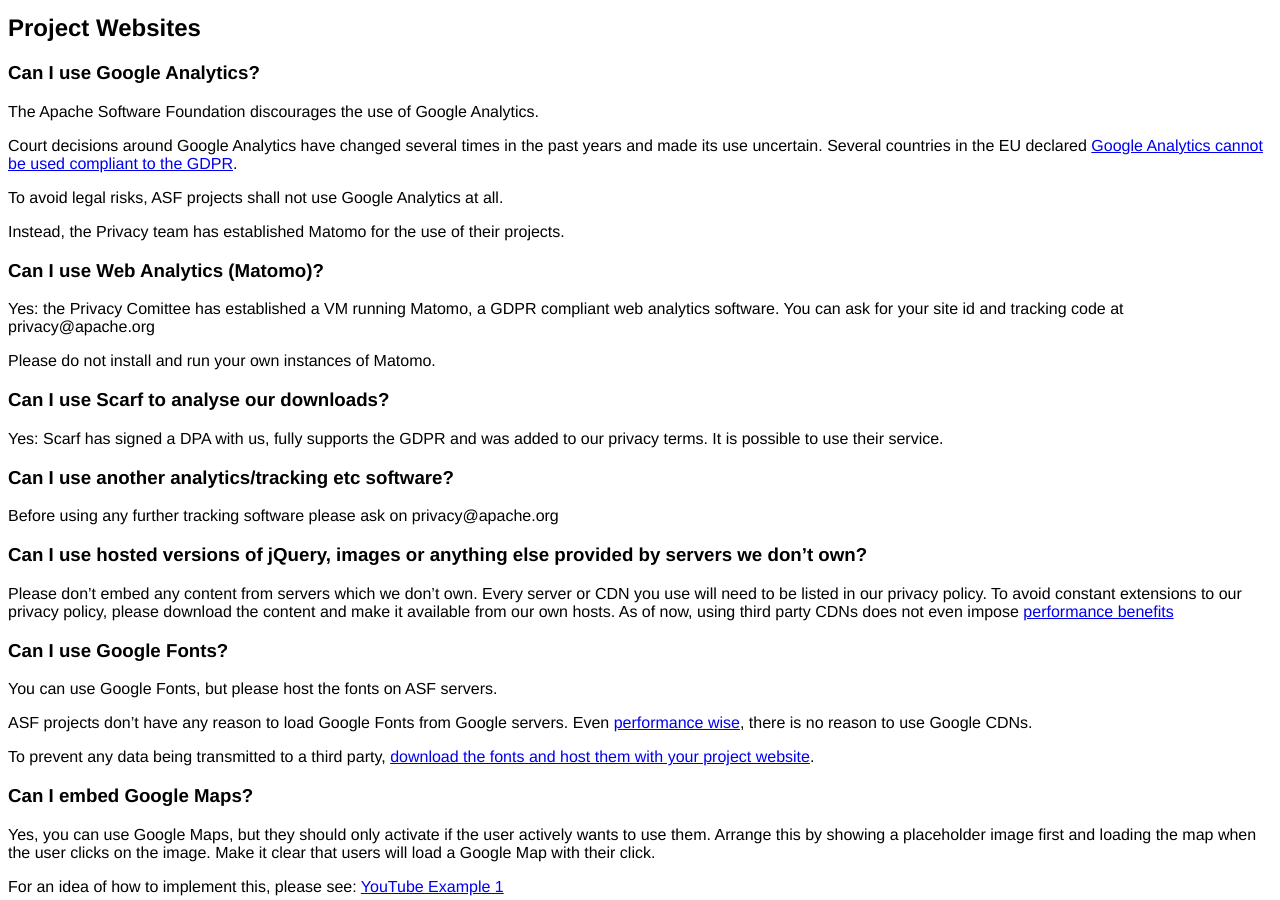
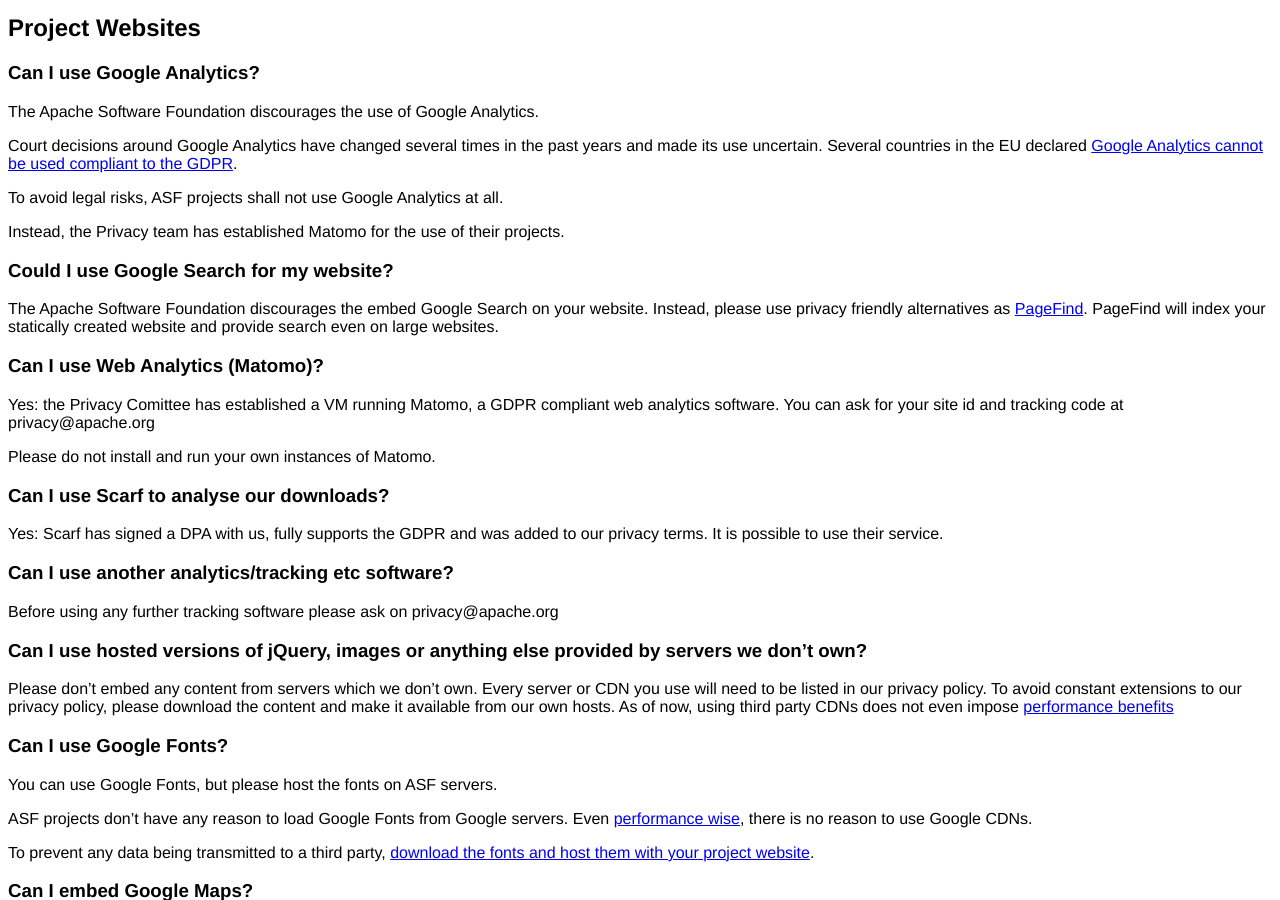
Before and after one commit to apache/privacy-website, a Jekyll site: the page output/faq/committers.html, which Jekyll copies as it is, in a window 1280 px wide and 900 px high, scrolled down 688 px. Built offline with Jekyll 4.4.1, drawn with Linux system fonts in a browser that asks for light colours.

Commit message:
Automatic Site Publish by Buildbot

```diff
--- a/output/faq/committers.html
+++ b/output/faq/committers.html
@@ -79,6 +79,13 @@
 <p>To avoid legal risks, ASF projects shall not use Google Analytics at all.</p>
 
 <p>Instead, the Privacy team has established Matomo for the use of their projects.</p>
+
+<h3 id="could-i-use-google-search-for-my-website">Could I use Google Search for my website?</h3>
+
+<p>The Apache Software Foundation discourages the embed Google Search on your website.
+Instead, please use privacy friendly alternatives as <a href="https://pagefind.app/">PageFind</a>.
+PageFind will index your statically created website and provide search even on
+large websites.</p>
 
 <h3 id="can-i-use-web-analytics-matomo">Can I use Web Analytics (Matomo)?</h3>
 
--- a/output/feed.xml
+++ b/output/feed.xml
@@ -1,4 +1,4 @@
-<?xml version="1.0" encoding="utf-8"?><feed xmlns="http://www.w3.org/2005/Atom" ><generator uri="https://jekyllrb.com/" version="4.2.2">Jekyll</generator><link href="/feed.xml" rel="self" type="application/atom+xml" /><link href="/" rel="alternate" type="text/html" /><updated>2023-06-25T09:13:42+00:00</updated><id>/feed.xml</id><title type="html">Apache Software Foundation - Data Privacy</title><subtitle>Write an awesome description for your new site here. You can edit this line in _config.yml. It will appear in your document head meta (for Google search results) and in your feed.xml site description.</subtitle><entry><title type="html">Welcome to Jekyll!</title><link href="/jekyll/update/2021/03/05/welcome-to-jekyll.html" rel="alternate" type="text/html" title="Welcome to Jekyll!" /><published>2021-03-05T19:38:56+00:00</published><updated>2021-03-05T19:38:56+00:00</updated><id>/jekyll/update/2021/03/05/welcome-to-jekyll</id><content type="html" xml:base="/jekyll/update/2021/03/05/welcome-to-jekyll.html"><![CDATA[<p>You’ll find this post in your <code class="language-plaintext highlighter-rouge">_posts</code> directory. Go ahead and edit it and re-build the site to see your changes. You can rebuild the site in many different ways, but the most common way is to run <code class="language-plaintext highlighter-rouge">jekyll serve</code>, which launches a web server and auto-regenerates your site when a file is updated.</p>
+<?xml version="1.0" encoding="utf-8"?><feed xmlns="http://www.w3.org/2005/Atom" ><generator uri="https://jekyllrb.com/" version="4.2.2">Jekyll</generator><link href="/feed.xml" rel="self" type="application/atom+xml" /><link href="/" rel="alternate" type="text/html" /><updated>2023-08-07T19:56:32+00:00</updated><id>/feed.xml</id><title type="html">Apache Software Foundation - Data Privacy</title><subtitle>Write an awesome description for your new site here. You can edit this line in _config.yml. It will appear in your document head meta (for Google search results) and in your feed.xml site description.</subtitle><entry><title type="html">Welcome to Jekyll!</title><link href="/jekyll/update/2021/03/05/welcome-to-jekyll.html" rel="alternate" type="text/html" title="Welcome to Jekyll!" /><published>2021-03-05T19:38:56+00:00</published><updated>2021-03-05T19:38:56+00:00</updated><id>/jekyll/update/2021/03/05/welcome-to-jekyll</id><content type="html" xml:base="/jekyll/update/2021/03/05/welcome-to-jekyll.html"><![CDATA[<p>You’ll find this post in your <code class="language-plaintext highlighter-rouge">_posts</code> directory. Go ahead and edit it and re-build the site to see your changes. You can rebuild the site in many different ways, but the most common way is to run <code class="language-plaintext highlighter-rouge">jekyll serve</code>, which launches a web server and auto-regenerates your site when a file is updated.</p>
 
 <p>Jekyll requires blog post files to be named according to the following format:</p>
 
```
